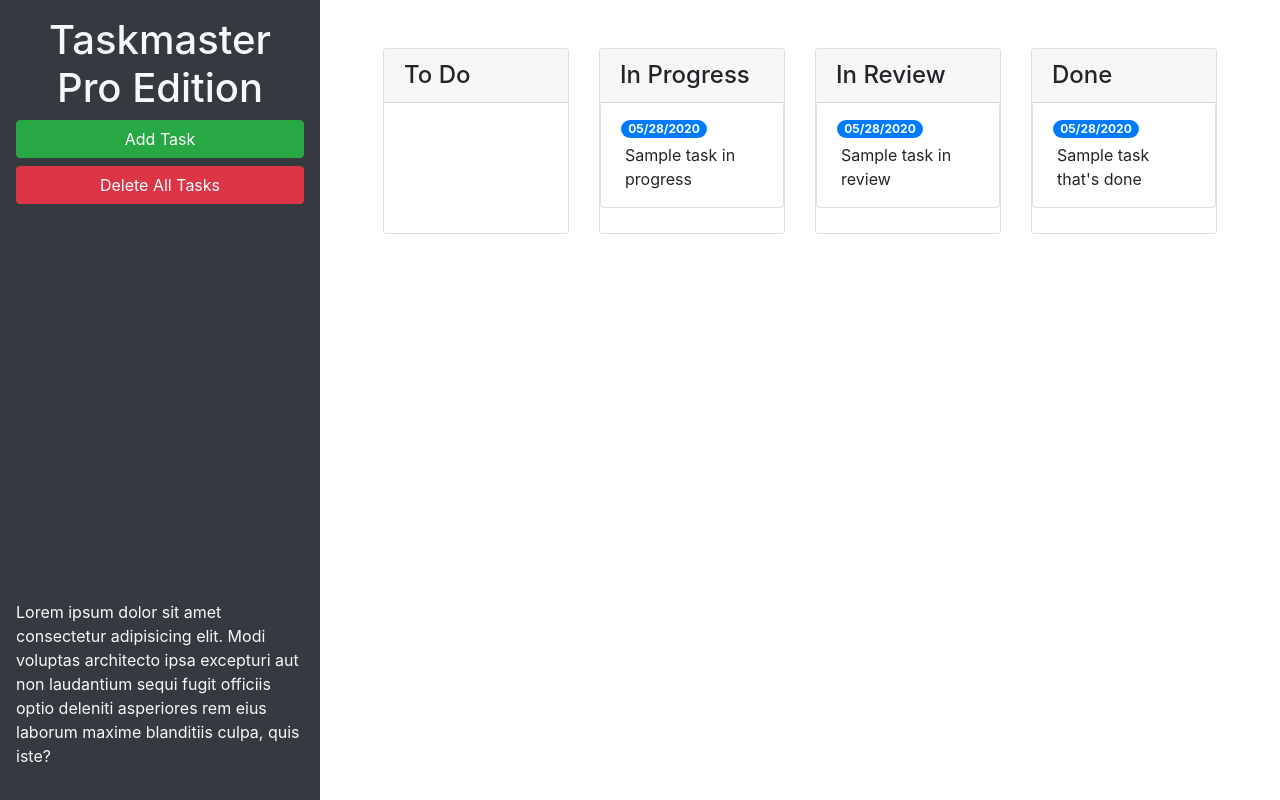
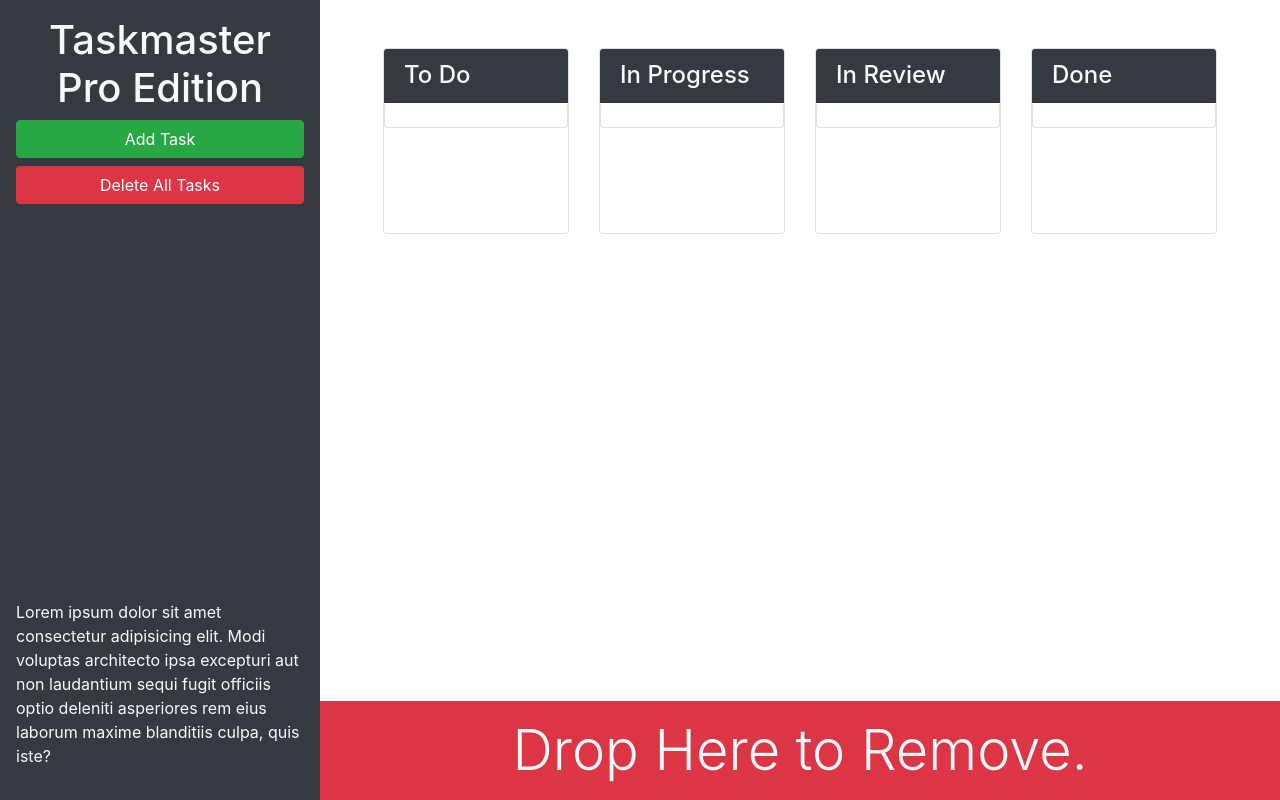
Before and after one commit to martin0330/taskmaster-pro, a plain HTML site: page index.html in a window 1280 px wide. Drawn offline with nearby package versions, Linux system fonts and the light colour scheme.

Commit message:
bootstrap utility class and trash

```diff
--- a/index.html
+++ b/index.html
@@ -14,56 +14,57 @@
 <body>
 
     <div class="row min-vh-100 no-gutters">
-        <header class="col-12 col-lg-3 bg-dark text-light d-flex flex-column p-4 p-lg-3">
+        <header class="col-12 col-lg-3 bg-dark text-light sticky-top d-flex flex-column p-4 p-lg-3">
         <h1 class="text-center">Taskmaster Pro Edition</h1>
         <button id="create-task" class="btn btn-block btn-success" data-toggle="modal" data-target="#task-form-modal">Add
             Task</button>
         <button id="remove-tasks" class="btn btn-block btn-danger">Delete All Tasks</button>
-            <p class="mt-auto">Lorem ipsum dolor sit amet consectetur adipisicing elit. Modi voluptas architecto ipsa
+            <p class="mt-auto d-none d-lg-block">Lorem ipsum dolor sit amet consectetur adipisicing elit. Modi voluptas architecto ipsa
             excepturi aut non
             laudantium sequi fugit officiis optio deleniti asperiores rem eius laborum maxime blanditiis culpa, quis iste?
         </p>
     </header>
-        <main class="col-12 col-lg-9">
+        <main class="col-12 col-lg-9 d-flex flex-column">
             <div class="m-5 row justify-content-around">
                 <div class="col-12 col-md-6 col-xl-3 mb-3">
                     <div class="card">
-                    <h4 class="card-header">To Do</h4>
-                    <ul id="list-toDo" class="list-group"> </ul>
+                    <h4 class="card-header bg-dark text-light">To Do</h4>
+                    <ul id="list-toDo" class="list-group">
+                        <li class="list-group-item"></li>
+                    </ul>
                     </div>
                 </div>
                 <div class="col-12 col-md-6 col-xl-3 mb-3">
                     <div class="card">
-                    <h4 class="card-header">In Progress</h4>
+                    <h4 class="card-header bg-dark text-light">In Progress</h4>
                     <ul id="list-inProgress" class="list-group">
                         <li class="list-group-item">
-                            <span class="badge badge-primary badge-pill">05/28/2020</span>
-                            <p class="m-1">Sample task in progress</p>
                         </li>
                     </ul>
                     </div>
                 </div>
                 <div class="col-12 col-md-6 col-xl-3 mb-3">
                     <div class="card">
-                    <h4 class="card-header">In Review</h4>
+                    <h4 class="card-header bg-dark text-light">In Review</h4>
                     <ul id="list-inReview" class="list-group">
                         <li class="list-group-item">
-                            <span class="badge badge-primary badge-pill">05/28/2020</span>
-                            <p class="m-1">Sample task in review</p>
                         </li>
                     </ul>
                     </div>
                 </div>
                 <div class="col-12 col-md-6 col-xl-3 mb-3">
                     <div class="card">
-                    <h4 class="card-header">Done</h4>
+                    <h4 class="card-header bg-dark text-light">Done</h4>
                     <ul id="list-done" class="list-group">
                         <li class="list-group-item">
-                            <span class="badge badge-primary badge-pill">05/28/2020</span>
-                            <p class="m-1">Sample task that's done</p>
                         </li>
                     </ul>
                     </div>
+                </div>
+            </div>
+            <div class="mt-auto" id="trash">
+                <div class="w-100 bg-danger p-3 text-center text-light display-4">
+                    Drop Here to Remove.
                 </div>
             </div>
         </main>
```
